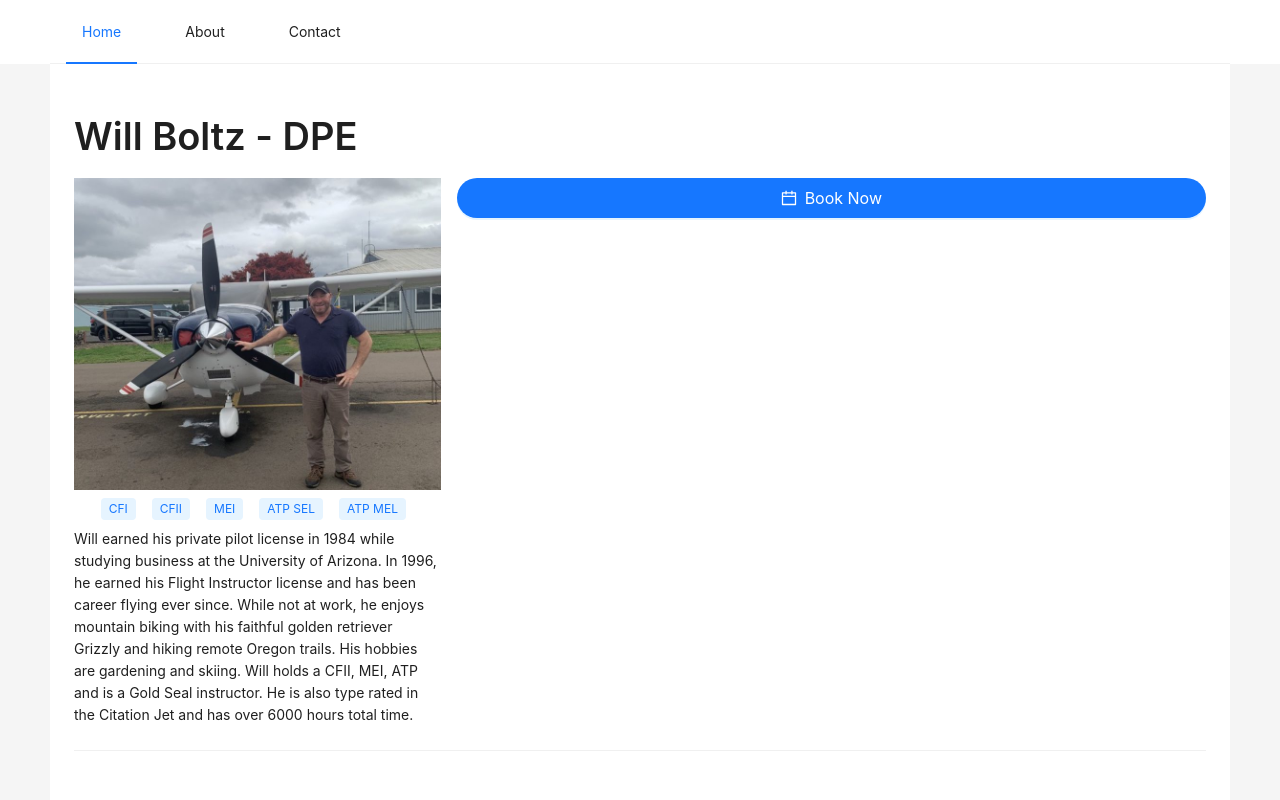
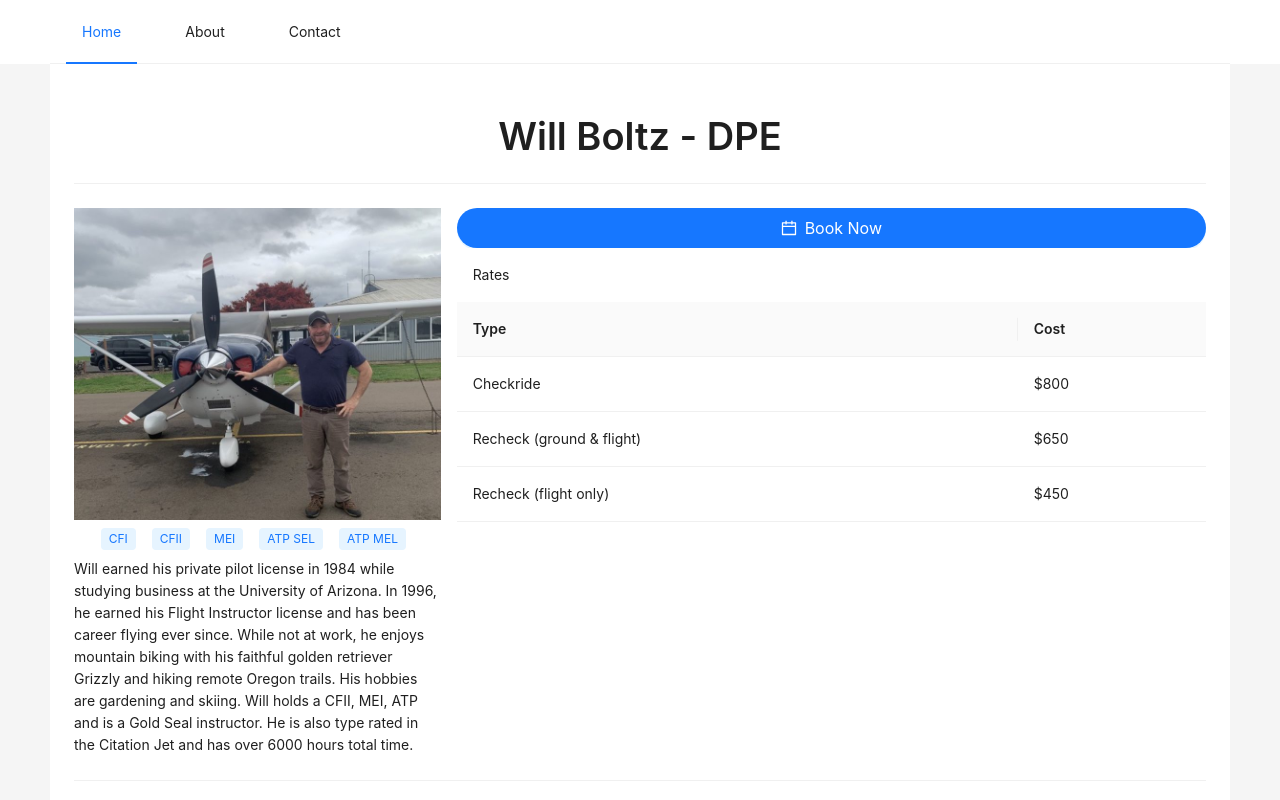
Before and after one commit to iap128/will-boltz, a React (Create React App) app: page / in a window 1280 px wide. Shown: the top 800 px of the page. Built offline with nearby package versions, Linux system fonts and the light colour scheme.

Commit message:
Added rates table

```diff
--- /dev/null
+++ b/src/components/RatesTable.tsx
@@ -0,0 +1,40 @@
+import { Table } from 'antd';
+
+const RatesTable = () => {
+  const dataSource = [
+    {
+      key: '1',
+      type: 'Checkride',
+      cost: '$800',
+    },
+    {
+      key: '2',
+      type: 'Recheck (ground & flight)',
+      cost: '$650',
+    },
+    {
+      key: '3',
+      type: 'Recheck (flight only)',
+      cost: '$450',
+    },
+  ];
+
+  const columns = [
+    {
+      title: 'Type',
+      dataIndex: 'type',
+      key: 'type',
+    },
+    {
+      title: 'Cost',
+      dataIndex: 'cost',
+      key: 'cost',
+    },
+  ];
+
+  return (
+    <Table dataSource={dataSource} columns={columns} pagination={false} title={() => 'Rates'} />
+  );
+};
+
+export default RatesTable;
--- a/src/pages/BookingInfo.tsx
+++ b/src/pages/BookingInfo.tsx
@@ -2,6 +2,7 @@ import { CalendarOutlined } from '@ant-design/icons';
 import { Modal, Button } from 'antd';
 import { useState } from 'react';
 import BookingCalendar from '../components/BookingCalendar';
+import RatesTable from '../components/RatesTable';
 
 const BookingInfo = () => {
   const [isModalOpen, setIsModalOpen] = useState(false);
@@ -23,6 +24,8 @@ const BookingInfo = () => {
       >
         Book Now
       </Button>
+
+      <RatesTable />
     </>
   );
 };
--- a/src/pages/Home.tsx
+++ b/src/pages/Home.tsx
@@ -6,7 +6,9 @@ import BookingInfo from './BookingInfo';
 const Home = () => {
   return (
     <>
-      <Typography.Title>Will Boltz - DPE</Typography.Title>
+      <Typography.Title style={{ textAlign: 'center' }}>Will Boltz - DPE</Typography.Title>
+
+      <Divider />
 
       <Row gutter={16}>
         <Col span={8}>
```
